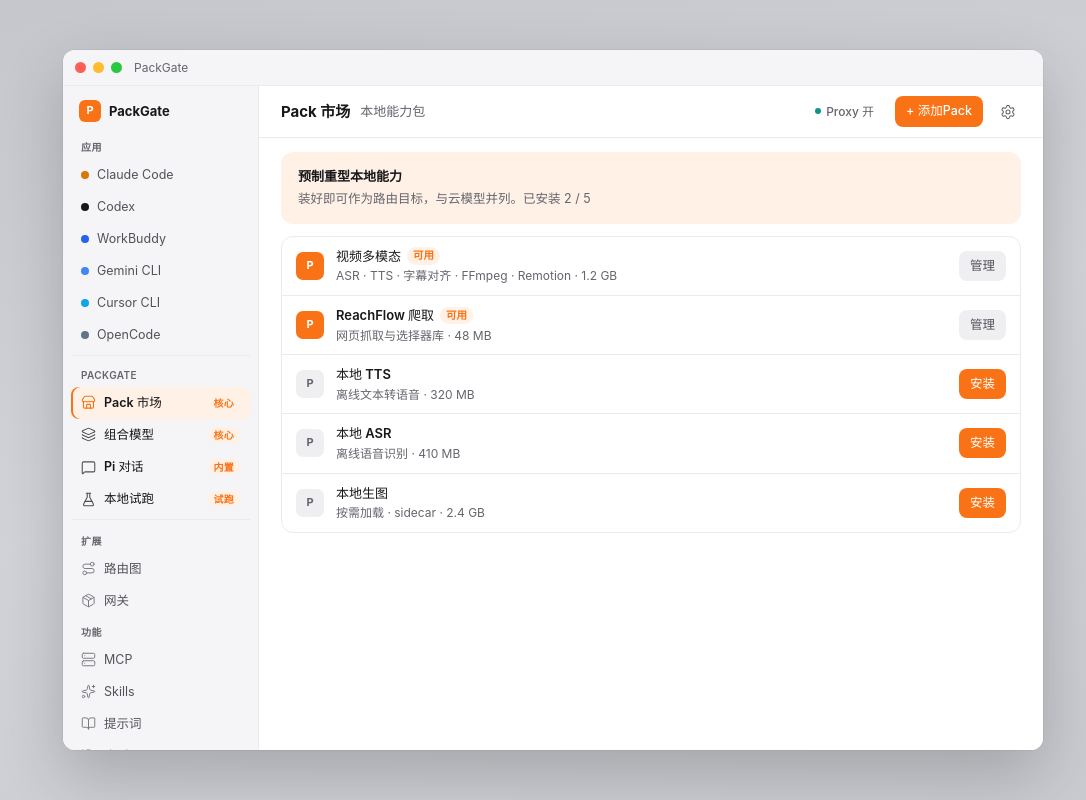
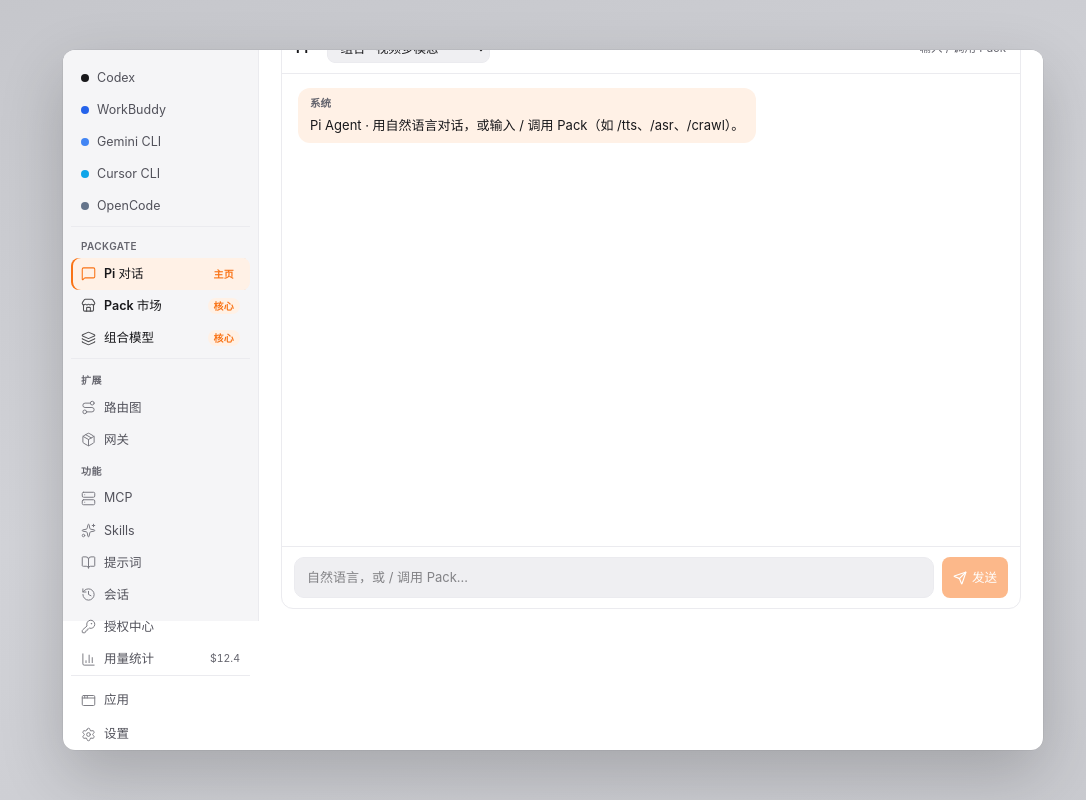
Before and after one commit to beyondchenlin/packgate-demo, a React (Vite) app: page / in a window 1280 px wide. Shown: the whole page, without its empty margins (87-1173 px from the left). Built offline with nearby package versions, Linux system fonts and the light colour scheme.

Commit message:
feat: Pi-first home, Pack try-run, slash Pack commands
Default landing is Pi Agent chat. Remove 本地试跑 from sidebar.
Pack cards get 使用/试跑 next to 管理. Input / opens Pack command palette.

```diff
--- a/src/App.tsx
+++ b/src/App.tsx
@@ -64,7 +64,7 @@
 
 function Shell() {
   const { toast } = useToast()
-  const [nav, setNav] = useState<NavId>('packs')
+  const [nav, setNav] = useState<NavId>('pi-chat')
   const [app, setApp] = useState<AgentId>('claude-code')
   const [proxyOn, setProxyOn] = useState(true)
   const [theme, setTheme] = useState<'light' | 'dark'>('light')
--- a/src/lib/types.ts
+++ b/src/lib/types.ts
@@ -36,10 +36,9 @@
 
 /** PackGate 核心：侧栏一级 */
 export const CORE_NAV: { id: NavId; label: string; icon: string; hint: string }[] = [
+  { id: 'pi-chat', label: 'Pi 对话', icon: 'pi', hint: '主页' },
   { id: 'packs', label: 'Pack 市场', icon: 'packs', hint: '核心' },
   { id: 'composite', label: '组合模型', icon: 'composite', hint: '核心' },
-  { id: 'pi-chat', label: 'Pi 对话', icon: 'pi', hint: '内置' },
-  { id: 'playground', label: '本地试跑', icon: 'play', hint: '试跑' },
 ]
 
 export const GLOBAL_NAV: { id: NavId; label: string; icon: string }[] = [
@@ -101,3 +100,12 @@
   'Pack · ReachFlow',
   '本地 · Agent 自带额度',
 ]
+
+/** / 命令面板与 Pack 试跑共用 */
+export const PACK_COMMANDS: { id: string; cmd: string; name: string; desc: string; kind: 'tts' | 'asr' | 'chat' | 'crawl' | 'video' }[] = [
+  { id: 'tts', cmd: '/tts', name: '本地 TTS', desc: '文本转语音', kind: 'tts' },
+  { id: 'asr', cmd: '/asr', name: '本地 ASR', desc: '语音识别', kind: 'asr' },
+  { id: 'reach', cmd: '/crawl', name: 'ReachFlow', desc: '网页爬取', kind: 'crawl' },
+  { id: 'video', cmd: '/video', name: '视频多模态', desc: '剪辑管线', kind: 'video' },
+  { id: 'img', cmd: '/image', name: '本地生图', desc: '按需生图', kind: 'chat' },
+]
--- a/src/views/PackMarketView.tsx
+++ b/src/views/PackMarketView.tsx
@@ -1,18 +1,69 @@
 import { useState } from 'react'
 import { useToast } from '../lib/toast'
 
-const PACKS = [
-  { id: 'video', name: '视频多模态', desc: 'ASR · TTS · 字幕对齐 · FFmpeg · Remotion', size: '1.2 GB', state: '已安装' as const },
-  { id: 'reach', name: 'ReachFlow 爬取', desc: '网页抓取与选择器库', size: '48 MB', state: '已安装' as const },
-  { id: 'tts', name: '本地 TTS', desc: '离线文本转语音', size: '320 MB', state: '可安装' as const },
-  { id: 'asr', name: '本地 ASR', desc: '离线语音识别', size: '410 MB', state: '可安装' as const },
-  { id: 'img', name: '本地生图', desc: '按需加载 · sidecar', size: '2.4 GB', state: '可安装' as const },
+type Pack = {
+  id: string
+  name: string
+  desc: string
+  size: string
+  state: '已安装' | '可安装'
+  kind: 'tts' | 'asr' | 'chat' | 'crawl' | 'video'
+}
+
+const PACKS: Pack[] = [
+  { id: 'video', name: '视频多模态', desc: 'ASR · TTS · 字幕对齐 · FFmpeg · Remotion', size: '1.2 GB', state: '已安装', kind: 'video' },
+  { id: 'reach', name: 'ReachFlow 爬取', desc: '网页抓取与选择器库', size: '48 MB', state: '已安装', kind: 'crawl' },
+  { id: 'tts', name: '本地 TTS', desc: '离线文本转语音', size: '320 MB', state: '可安装', kind: 'tts' },
+  { id: 'asr', name: '本地 ASR', desc: '离线语音识别', size: '410 MB', state: '可安装', kind: 'asr' },
+  { id: 'img', name: '本地生图', desc: '按需加载 · sidecar', size: '2.4 GB', state: '可安装', kind: 'chat' },
 ]
 
 export function PackMarketView() {
   const { toast } = useToast()
   const [rows, setRows] = useState(PACKS)
+  const [trial, setTrial] = useState<Pack | null>(null)
+  const [text, setText] = useState('你好，这是 Pack 试跑。')
+  const [running, setRunning] = useState(false)
+  const [result, setResult] = useState<string | null>(null)
   const installed = rows.filter((r) => r.state === '已安装').length
+
+  const openTrial = (p: Pack) => {
+    setTrial(p)
+    setResult(null)
+    setText(
+      p.kind === 'tts'
+        ? '请把这段话合成语音。'
+        : p.kind === 'asr'
+          ? '（模拟音频）今天天气不错'
+          : p.kind === 'crawl'
+            ? 'https://example.com'
+            : '试跑一下这个 Pack',
+    )
+    toast(`试跑 · ${p.name}`)
+  }
+
+  const run = () => {
+    if (!trial) return
+    setRunning(true)
+    setResult(null)
+    setTimeout(() => {
+      const lines = [
+        `Pack：${trial.name}`,
+        `类型：${trial.kind}`,
+        `输入：${text.slice(0, 80)}${text.length > 80 ? '…' : ''}`,
+        '',
+        trial.kind === 'tts'
+          ? '输出：/tmp/packgate-tts.wav（Demo 未真实生成）'
+          : trial.kind === 'asr'
+            ? `转写：「${text}」· 置信度 0.91`
+            : trial.kind === 'crawl'
+              ? '抓取：标题 Example Domain · 正文 128 字（假）'
+              : '假结果：任务已完成 · ~0.9s',
+      ]
+      setResult(lines.join('\n'))
+      setRunning(false)
+    }, 750)
+  }
 
   return (
     <div className="content">
@@ -27,7 +78,8 @@
       >
         <div style={{ fontWeight: 600, fontSize: 13 }}>预制重型本地能力</div>
         <div className="muted" style={{ fontSize: 12.5, marginTop: 4, lineHeight: 1.5 }}>
-          装好即可作为路由目标，与云模型并列。已安装 {installed} / {rows.length}
+          装好即可作为路由目标。点「使用 / 试跑」打开该 Pack 试跑面板。已安装 {installed} /{' '}
+          {rows.length}
         </div>
       </div>
 
@@ -73,24 +125,109 @@
                 {p.desc} · {p.size}
               </div>
             </div>
+            {p.state === '已安装' ? (
+              <>
+                <button type="button" className="btn primary" onClick={() => openTrial(p)}>
+                  使用 / 试跑
+                </button>
                 <button
                   type="button"
-              className={p.state === '已安装' ? 'btn' : 'btn primary'}
+                  className="btn"
+                  onClick={() => toast(`${p.name} · 管理（Demo）`)}
+                >
+                  管理
+                </button>
+              </>
+            ) : (
+              <button
+                type="button"
+                className="btn primary"
                 onClick={() => {
-                if (p.state === '已安装') toast(`${p.name} · 已在路由目标`)
-                else {
                   setRows((xs) =>
                     xs.map((x) => (x.id === p.id ? { ...x, state: '已安装' } : x)),
                   )
                   toast(`已安装 ${p.name}`)
-                }
                 }}
               >
-              {p.state === '已安装' ? '管理' : '安装'}
+                安装
               </button>
+            )}
           </div>
         ))}
       </div>
+
+      {trial && (
+        <div className="modal-bg" onClick={() => setTrial(null)}>
+          <div
+            className="modal"
+            style={{ width: 'min(440px, 100%)' }}
+            onClick={(e) => e.stopPropagation()}
+          >
+            <h3>试跑 · {trial.name}</h3>
+            <p className="muted" style={{ fontSize: 12.5, margin: '0 0 12px' }}>
+              {trial.desc}
+            </p>
+            <label className="field">
+              <span>
+                {trial.kind === 'tts'
+                  ? '待合成文本'
+                  : trial.kind === 'asr'
+                    ? '参考转写'
+                    : trial.kind === 'crawl'
+                      ? 'URL'
+                      : '输入'}
+              </span>
+              <textarea
+                value={text}
+                onChange={(e) => setText(e.target.value)}
+                rows={3}
+                style={{
+                  width: '100%',
+                  border: '1px solid var(--border)',
+                  borderRadius: 8,
+                  padding: 8,
+                  font: 'inherit',
+                  fontSize: 12.5,
+                  background: 'var(--bg-subtle)',
+                  color: 'var(--fg-1)',
+                  resize: 'vertical',
+                }}
+              />
+            </label>
+            <div style={{ display: 'flex', justifyContent: 'flex-end', gap: 8 }}>
+              <button type="button" className="btn ghost" onClick={() => setTrial(null)}>
+                关闭
+              </button>
+              <button
+                type="button"
+                className="btn primary"
+                disabled={running}
+                onClick={run}
+                style={{ opacity: running ? 0.6 : 1 }}
+              >
+                {running ? '运行中…' : '运行'}
+              </button>
+            </div>
+            {result && (
+              <pre
+                className="mono"
+                style={{
+                  marginTop: 12,
+                  padding: 10,
+                  background: 'var(--bg-subtle)',
+                  borderRadius: 8,
+                  whiteSpace: 'pre-wrap',
+                  fontSize: 12,
+                  lineHeight: 1.5,
+                  color: 'var(--fg-2)',
+                }}
+              >
+                {result}
+              </pre>
+            )}
+          </div>
+        </div>
+      )}
     </div>
   )
 }
--- a/src/views/PiChatView.tsx
+++ b/src/views/PiChatView.tsx
@@ -1,14 +1,14 @@
-import { useEffect, useRef, useState } from 'react'
+import { useEffect, useMemo, useRef, useState } from 'react'
 import { Send } from 'lucide-react'
-import { COMPOSITE_OPTIONS } from '../lib/types'
+import { COMPOSITE_OPTIONS, PACK_COMMANDS } from '../lib/types'
 import { useToast } from '../lib/toast'
 
 type Msg = { id: string; role: 'user' | 'assistant' | 'system'; text: string }
 
 const FAKE_REPLIES = [
-  '好的。我会走当前选中的组合模型；需要本地 Pack（如 TTS / ASR）时由网关按需加载。',
-  '（Demo）已规划步骤：1) 理解意图 2) 路由到目标 3) 返回结果。正式版会流式输出。',
-  '可以用「本地试跑」页单独验证 TTS / ASR；对话里则通过组合模型一并调度。',
+  '好的。需要本地 Pack 时可以说自然语言，或输入 / 调出命令面板。',
+  '（Demo）已理解意图并路由。正式版会流式输出与 tool 跟绑。',
+  '已调用所选 Pack/组合模型，结果如下（假数据）。',
 ]
 
 export function PiChatView() {
@@ -16,37 +16,85 @@
   const [model, setModel] = useState(COMPOSITE_OPTIONS[0]!)
   const [input, setInput] = useState('')
   const [busy, setBusy] = useState(false)
+  const [slashOpen, setSlashOpen] = useState(false)
+  const [slashFilter, setSlashFilter] = useState('')
+  const [slashIdx, setSlashIdx] = useState(0)
   const [msgs, setMsgs] = useState<Msg[]>([
     {
       id: '0',
       role: 'system',
-      text: '内置 Pi Agent · Demo。发送消息会得到假回复；目标可选组合模型或 Pack。',
+      text: 'Pi Agent · 用自然语言对话，或输入 / 调用 Pack（如 /tts、/asr、/crawl）。',
     },
   ])
   const endRef = useRef<HTMLDivElement>(null)
+  const inputRef = useRef<HTMLInputElement>(null)
+
+  const filtered = useMemo(() => {
+    const q = slashFilter.toLowerCase()
+    return PACK_COMMANDS.filter(
+      (c) =>
+        !q ||
+        c.cmd.includes(q) ||
+        c.name.toLowerCase().includes(q) ||
+        c.desc.includes(q),
+    )
+  }, [slashFilter])
 
   useEffect(() => {
     endRef.current?.scrollIntoView({ behavior: 'smooth' })
   }, [msgs, busy])
 
-  const send = () => {
-    const text = input.trim()
+  const parseSlash = (value: string) => {
+    if (!value.startsWith('/')) {
+      setSlashOpen(false)
+      setSlashFilter('')
+      return
+    }
+    const token = value.slice(1).split(/\s/)[0] ?? ''
+    setSlashOpen(true)
+    setSlashFilter(token)
+    setSlashIdx(0)
+  }
+
+  const pickCmd = (cmd: (typeof PACK_COMMANDS)[number]) => {
+    setInput(cmd.cmd + ' ')
+    setSlashOpen(false)
+    setModel(`Pack · ${cmd.name}`)
+    toast(`已选 ${cmd.cmd}`)
+    inputRef.current?.focus()
+  }
+
+  const send = (override?: string) => {
+    const text = (override ?? input).trim()
     if (!text || busy) return
+    setSlashOpen(false)
     const user: Msg = { id: String(Date.now()), role: 'user', text }
     setMsgs((m) => [...m, user])
     setInput('')
     setBusy(true)
-    toast(`经 ${model}`)
+
+    const hit = PACK_COMMANDS.find((c) => text.startsWith(c.cmd))
+    const target = hit ? `Pack · ${hit.name}` : model
+    toast(`经 ${target}`)
+
     setTimeout(() => {
-      const reply =
+      let reply: string
+      if (hit) {
+        reply =
+          `已调用 ${hit.cmd}（${hit.name}）\n` +
+          `参数：${text.slice(hit.cmd.length).trim() || '（无）'}\n\n` +
+          `假结果：Pack「${hit.name}」执行完成 · ~0.8s`
+      } else {
+        reply =
           FAKE_REPLIES[Math.floor(Math.random() * FAKE_REPLIES.length)]! +
-        `\n\n— 目标：${model}`
+          `\n\n— 目标：${target}`
+      }
       setMsgs((m) => [
         ...m,
         { id: String(Date.now() + 1), role: 'assistant', text: reply },
       ])
       setBusy(false)
-    }, 700)
+    }, 650)
   }
 
   return (
@@ -59,6 +107,7 @@
         paddingBottom: 12,
         boxSizing: 'border-box',
       }}
+      onClick={() => setSlashOpen(false)}
     >
       <div
         className="list-card"
@@ -79,13 +128,15 @@
             borderBottom: '0.5px solid var(--border)',
           }}
         >
-          <span className="muted" style={{ fontSize: 12 }}>目标</span>
+          <span style={{ fontWeight: 650, fontSize: 13 }}>Pi</span>
+          <span className="muted" style={{ fontSize: 12 }}>·</span>
           <select
             value={model}
             onChange={(e) => {
               setModel(e.target.value)
               toast(e.target.value)
             }}
+            onClick={(e) => e.stopPropagation()}
             style={{
               border: '1px solid var(--border)',
               background: 'var(--bg-subtle)',
@@ -94,7 +145,7 @@
               fontSize: 12.5,
               padding: '5px 8px',
               color: 'var(--fg-1)',
-              maxWidth: 260,
+              maxWidth: 240,
             }}
           >
             {COMPOSITE_OPTIONS.map((o) => (
@@ -104,7 +155,7 @@
             ))}
           </select>
           <span className="muted" style={{ fontSize: 11.5, marginLeft: 'auto' }}>
-            Pi · 内置 Agent
+            输入 / 调用 Pack
           </span>
         </div>
 
@@ -115,8 +166,7 @@
               style={{
                 marginBottom: 12,
                 display: 'flex',
-                justifyContent:
-                  m.role === 'user' ? 'flex-end' : 'flex-start',
+                justifyContent: m.role === 'user' ? 'flex-end' : 'flex-start',
               }}
             >
               <div
@@ -133,8 +183,7 @@
                       : m.role === 'system'
                         ? 'var(--action-soft)'
                         : 'var(--bg-subtle)',
-                  color:
-                    m.role === 'user' ? 'var(--bg-app)' : 'var(--fg-1)',
+                  color: m.role === 'user' ? 'var(--bg-app)' : 'var(--fg-1)',
                 }}
               >
                 {m.role !== 'user' && (
@@ -150,29 +199,116 @@
             </div>
           ))}
           {busy && (
-            <div className="muted" style={{ fontSize: 12 }}>Pi 正在想…</div>
+            <div className="muted" style={{ fontSize: 12 }}>
+              Pi 正在想…
+            </div>
           )}
           <div ref={endRef} />
         </div>
 
         <div
           style={{
-            display: 'flex',
-            gap: 8,
+            position: 'relative',
             padding: '10px 12px',
             borderTop: '0.5px solid var(--border)',
           }}
+          onClick={(e) => e.stopPropagation()}
         >
+          {slashOpen && filtered.length > 0 && (
+            <div
+              className="list-card"
+              style={{
+                position: 'absolute',
+                left: 12,
+                right: 12,
+                bottom: '100%',
+                marginBottom: 6,
+                maxHeight: 220,
+                overflow: 'auto',
+                zIndex: 20,
+                boxShadow: '0 12px 32px rgba(0,0,0,0.14)',
+              }}
+            >
+              <div
+                className="muted"
+                style={{ padding: '8px 12px 4px', fontSize: 11 }}
+              >
+                命令 · Pack
+              </div>
+              {filtered.map((c, i) => (
+                <button
+                  key={c.id}
+                  type="button"
+                  className="list-row"
+                  style={{
+                    width: '100%',
+                    border: 0,
+                    background: i === slashIdx ? 'var(--action-soft)' : 'transparent',
+                    cursor: 'default',
+                    textAlign: 'left',
+                  }}
+                  onMouseEnter={() => setSlashIdx(i)}
+                  onClick={() => pickCmd(c)}
+                >
+                  <span
+                    className="mono"
+                    style={{
+                      width: 64,
+                      color: 'var(--action)',
+                      fontWeight: 600,
+                      fontSize: 12,
+                    }}
+                  >
+                    {c.cmd}
+                  </span>
+                  <div style={{ flex: 1, minWidth: 0 }}>
+                    <div style={{ fontWeight: 560, fontSize: 12.5 }}>{c.name}</div>
+                    <div className="muted" style={{ fontSize: 11 }}>
+                      {c.desc}
+                    </div>
+                  </div>
+                </button>
+              ))}
+            </div>
+          )}
+
+          <div style={{ display: 'flex', gap: 8 }}>
             <input
+              ref={inputRef}
               value={input}
-            onChange={(e) => setInput(e.target.value)}
+              onChange={(e) => {
+                const v = e.target.value
+                setInput(v)
+                parseSlash(v)
+              }}
               onKeyDown={(e) => {
+                if (slashOpen && filtered.length > 0) {
+                  if (e.key === 'ArrowDown') {
+                    e.preventDefault()
+                    setSlashIdx((i) => (i + 1) % filtered.length)
+                    return
+                  }
+                  if (e.key === 'ArrowUp') {
+                    e.preventDefault()
+                    setSlashIdx((i) => (i - 1 + filtered.length) % filtered.length)
+                    return
+                  }
+                  if (e.key === 'Tab' || (e.key === 'Enter' && !e.shiftKey && input.match(/^\/\S*$/))) {
+                    e.preventDefault()
+                    pickCmd(filtered[slashIdx]!)
+                    return
+                  }
+                  if (e.key === 'Escape') {
+                    setSlashOpen(false)
+                    return
+                  }
+                }
                 if (e.key === 'Enter' && !e.shiftKey) {
                   e.preventDefault()
                   send()
                 }
               }}
-            placeholder="跟 Pi 说点什么…"
+              placeholder="自然语言，或 / 调用 Pack…"
               style={{
                 flex: 1,
                 border: '1px solid var(--border)',
@@ -189,7 +325,7 @@
               type="button"
               className="btn primary"
               disabled={busy || !input.trim()}
-            onClick={send}
+              onClick={() => send()}
               style={{ opacity: busy || !input.trim() ? 0.5 : 1 }}
             >
               <Send style={{ width: 14, height: 14 }} />
@@ -198,5 +334,6 @@
           </div>
         </div>
       </div>
+    </div>
   )
 }
```
Lines whose indentation alone changed are shown as unchanged.
